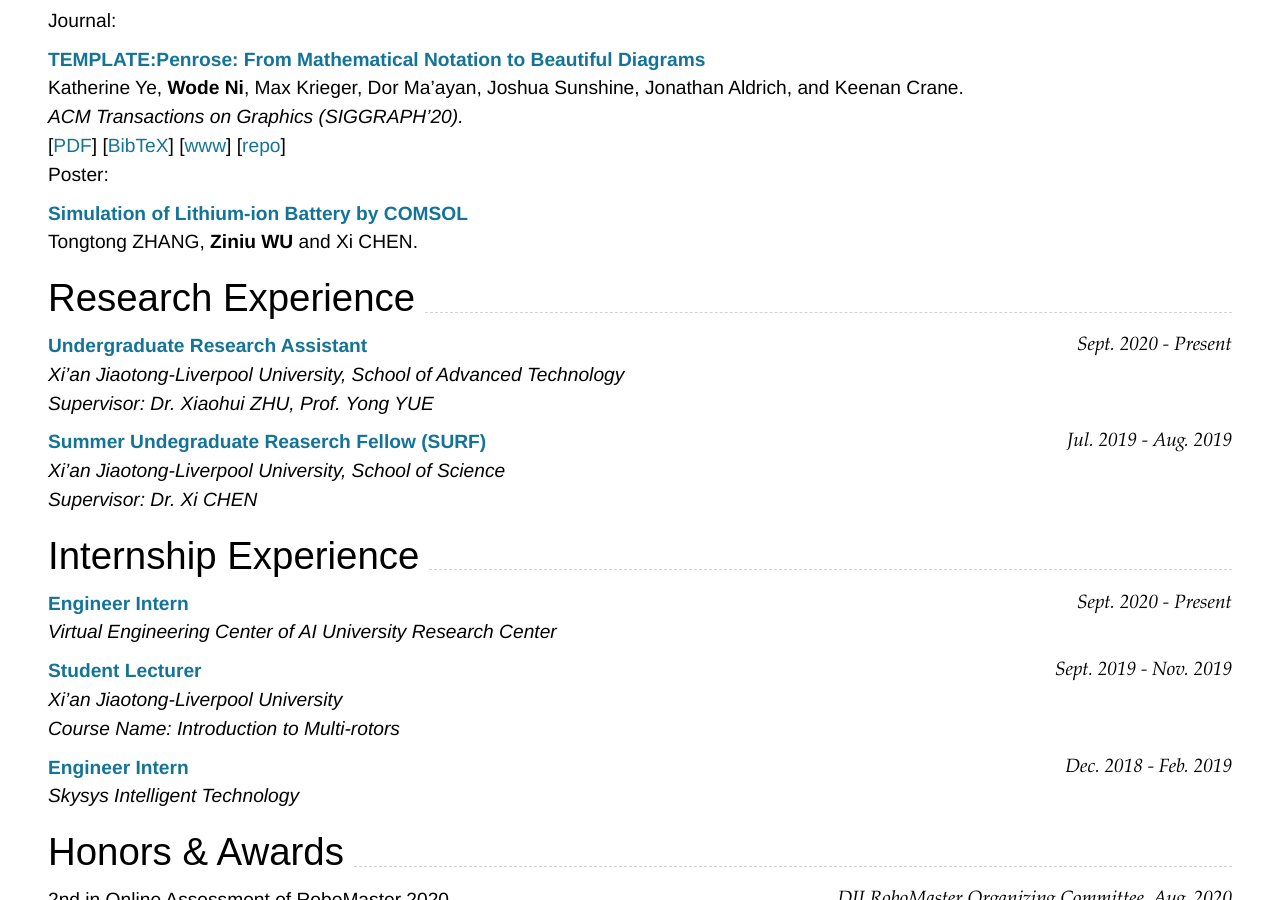
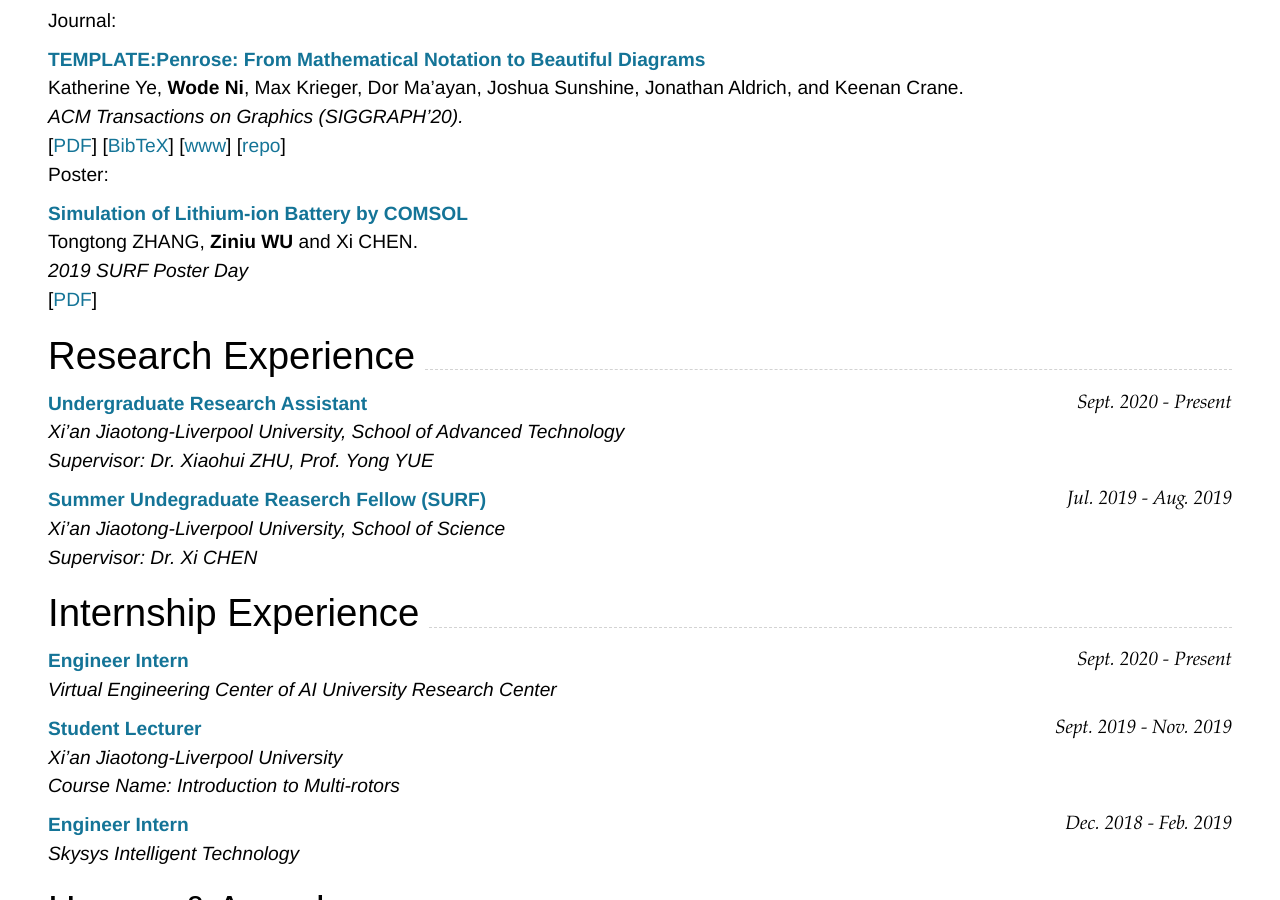
Before and after one commit to RoboDD/ziniu-cv, a Jekyll site: the page built from index.md, in a window 1280 px wide and 900 px high, scrolled down 548 px. Built offline with Jekyll 4.4.1, drawn with Linux system fonts in a browser that asks for light colours; nearby versions of some CDN libraries.

Commit message:
Update index.md

```diff
--- a/index.md
+++ b/index.md
@@ -53,8 +53,9 @@ _ACM Transactions on Graphics (SIGGRAPH'20)._<br>
 Poster:
 
 ### [**Simulation of Lithium-ion Battery by COMSOL**]({{ page.homepage.url }}/assets/chi-20-natural-diagramming.pdf)
-
 Tongtong ZHANG, **Ziniu WU** and Xi CHEN.<br>
+_2019 SURF Poster Day_<br>
+[[PDF]()]
 
 ## Research Experience
 
```
